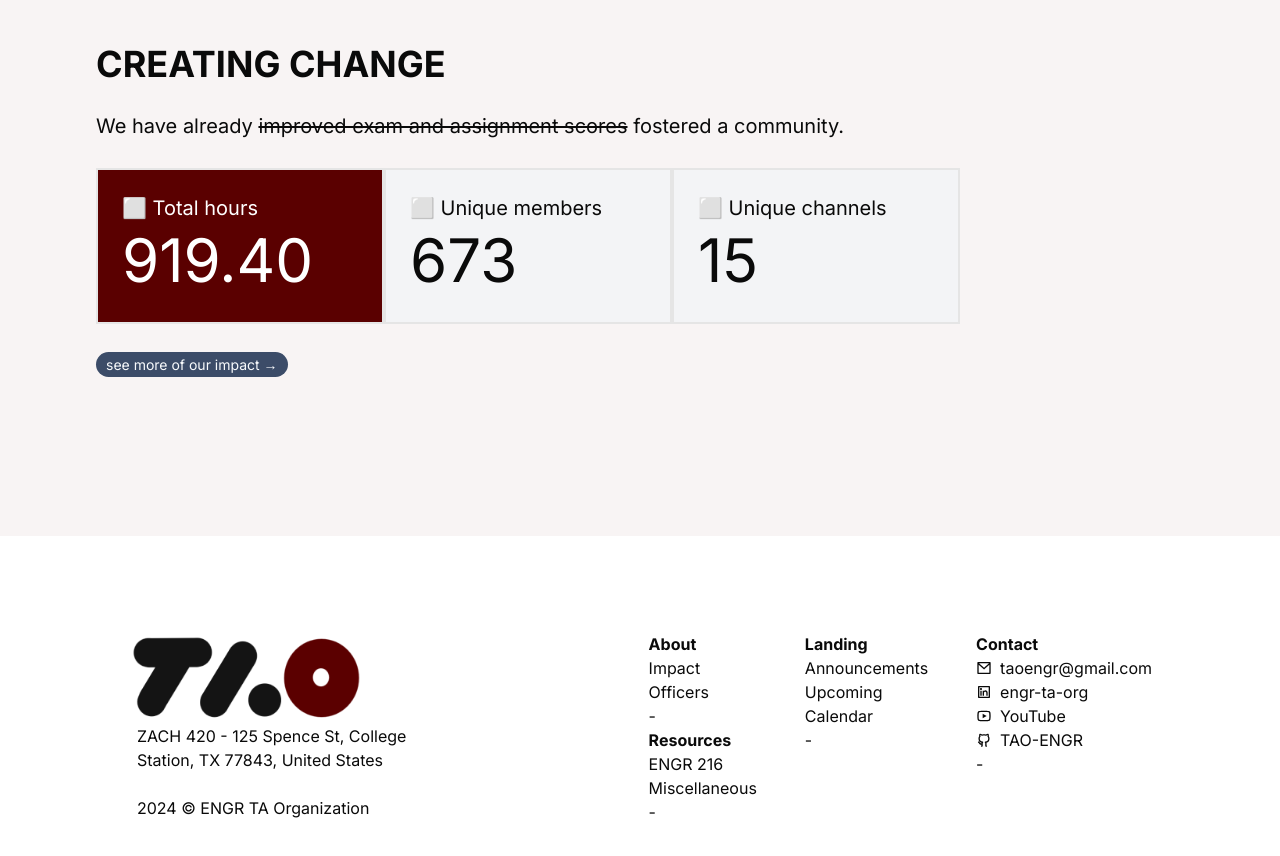
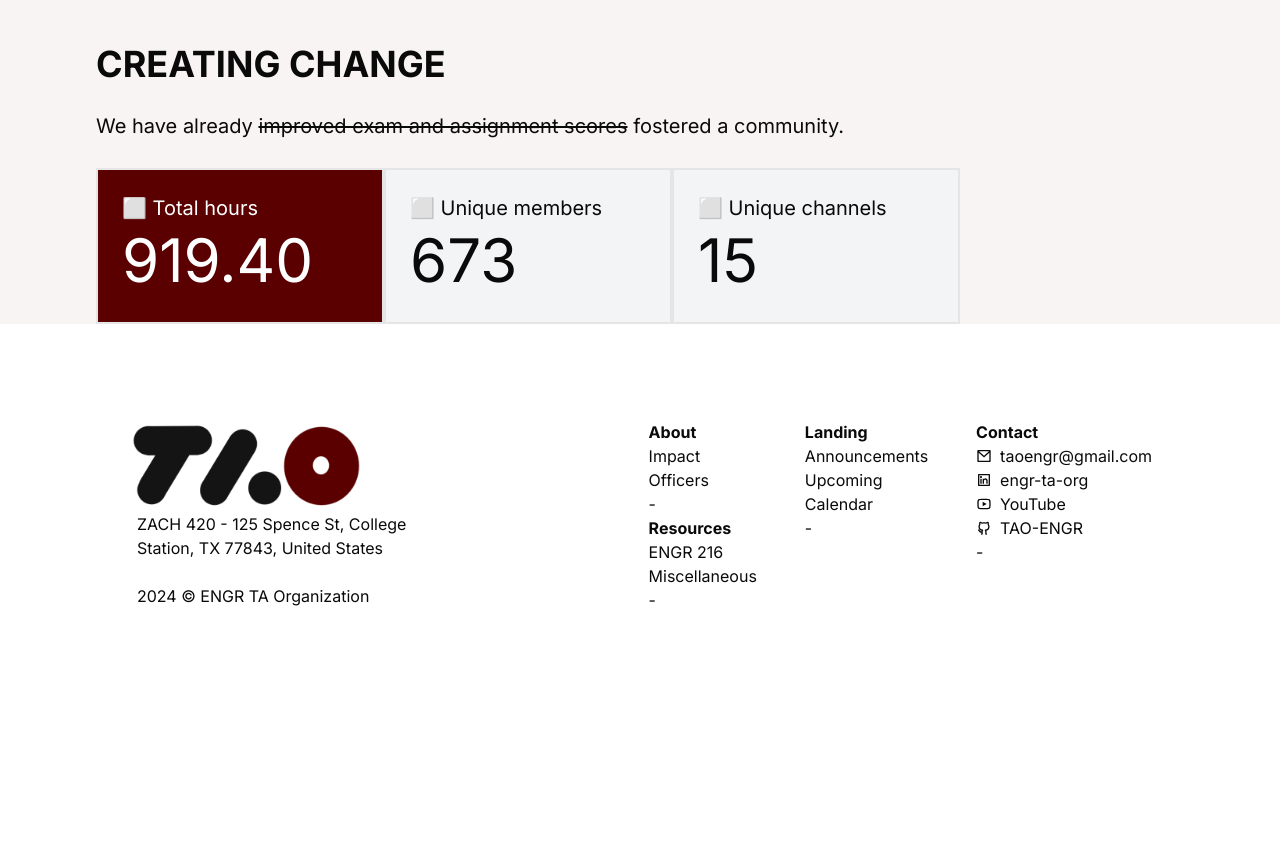
Before and after one commit to TAO-ENGR/club-website, a Next.js app in the folder club-website/: page /home in a window 1280 px wide. Shown: the top 856 px of the page. After the commit the page ends 800 px from the top, so only its background shows below. Built offline with nearby package versions, Linux system fonts and the light colour scheme.

Commit message:
delete creating_change image

```diff
--- a/club-website/src/app/home/page.tsx
+++ b/club-website/src/app/home/page.tsx
@@ -22,11 +22,6 @@ export default function Home() {
                 </div>
             </div>
 
-            <div className="pt-7 pb-40">
-                <a href="/about/#impact" className="bg-ashyBlue text-slate-50
-             rounded-2xl px-2.5 py-1 text-sm">see more of our impact →</a>
-            </div>
-
         </main>
     );
 }
```
Also changed, not shown: club-website/public/creating_change.png (deleted).
